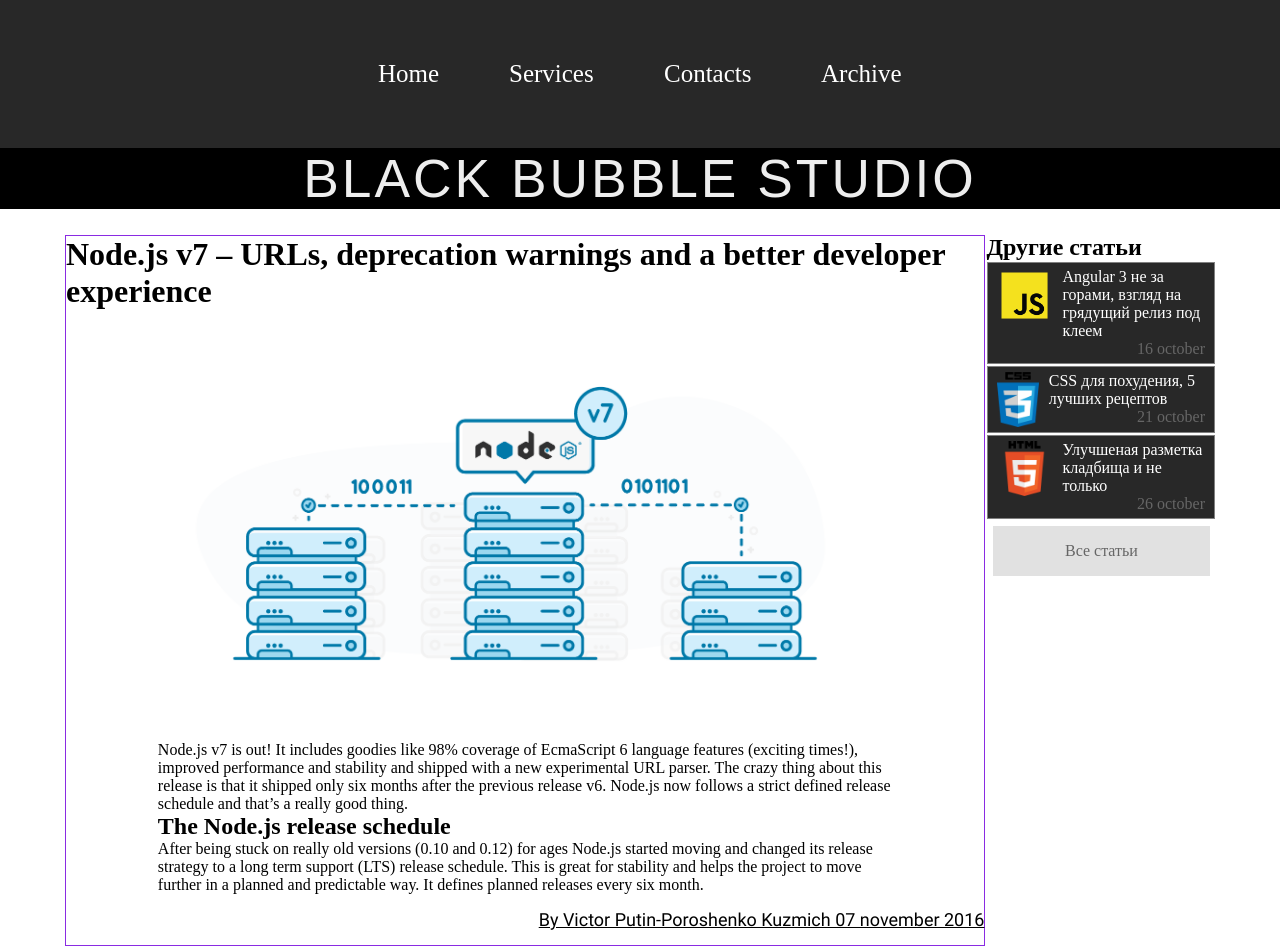
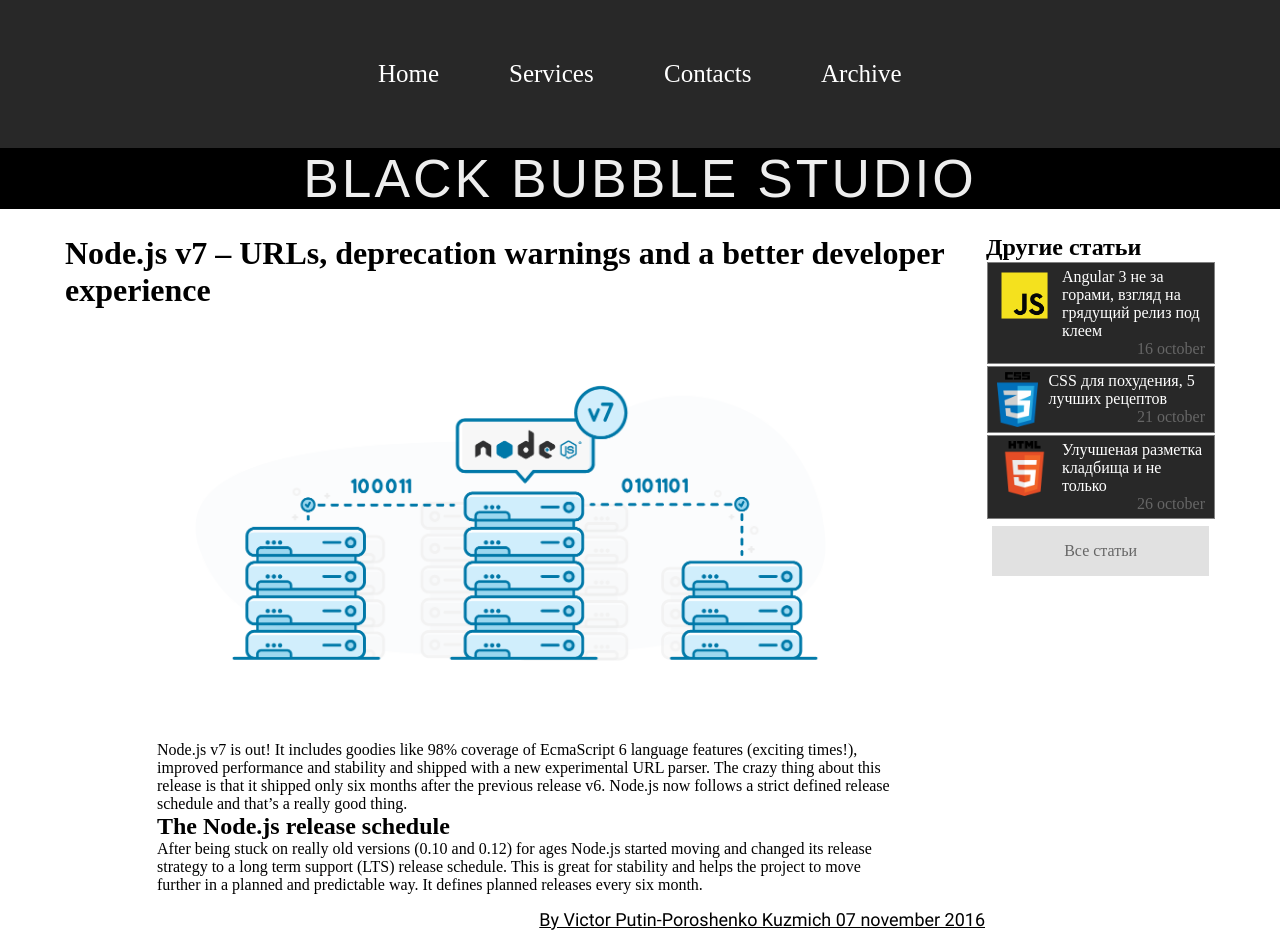
Before and after one commit to rakasovsky/blackbubble, a plain HTML site: page BBB.html in a window 1280 px wide. Shown: the top 946 px of the page. Drawn offline with Linux system fonts and the light colour scheme; a web font is replaced by a local one.

Commit message:
Удалил фиолетовую рамку

```diff
--- a/BBB.sass
+++ b/BBB.sass
@@ -158,7 +158,7 @@
   flex-direction: column
   width: 80%
   margin: 1px
-  border: solid 1px blueviolet
+  //border: solid 1px blueviolet
 
 .BBB_article_title
   display: flex
```
Also changed, not shown: BBB.css, 1 other file.
